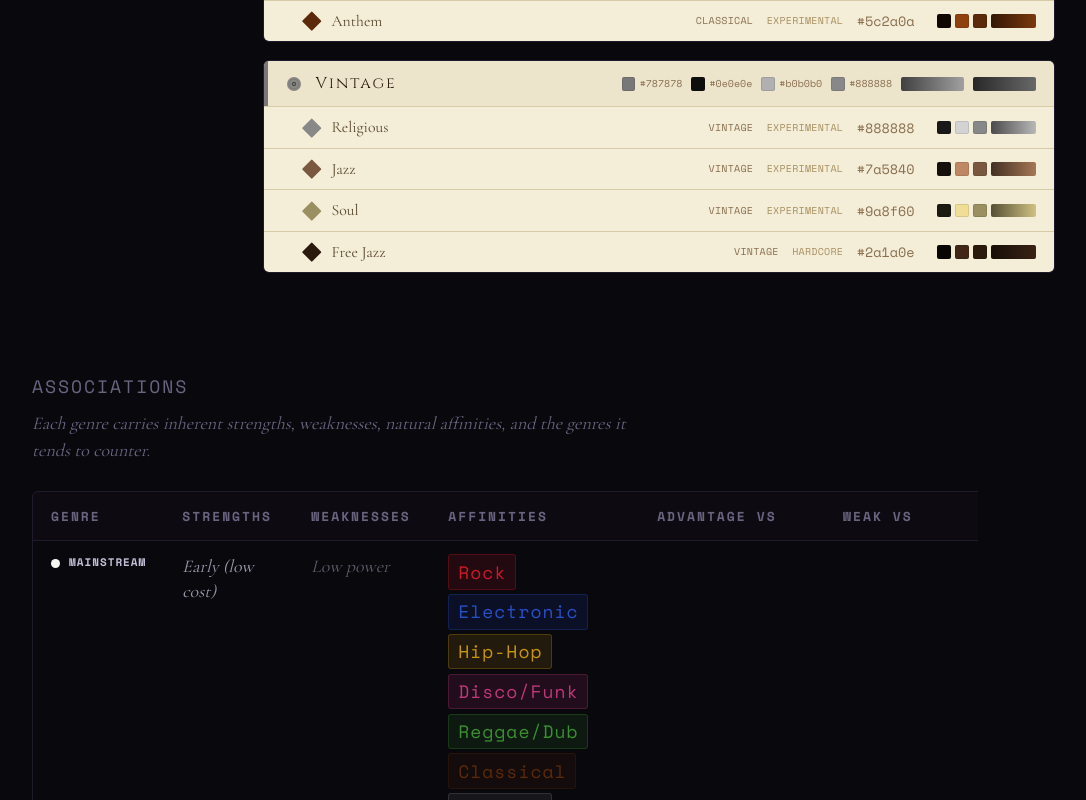
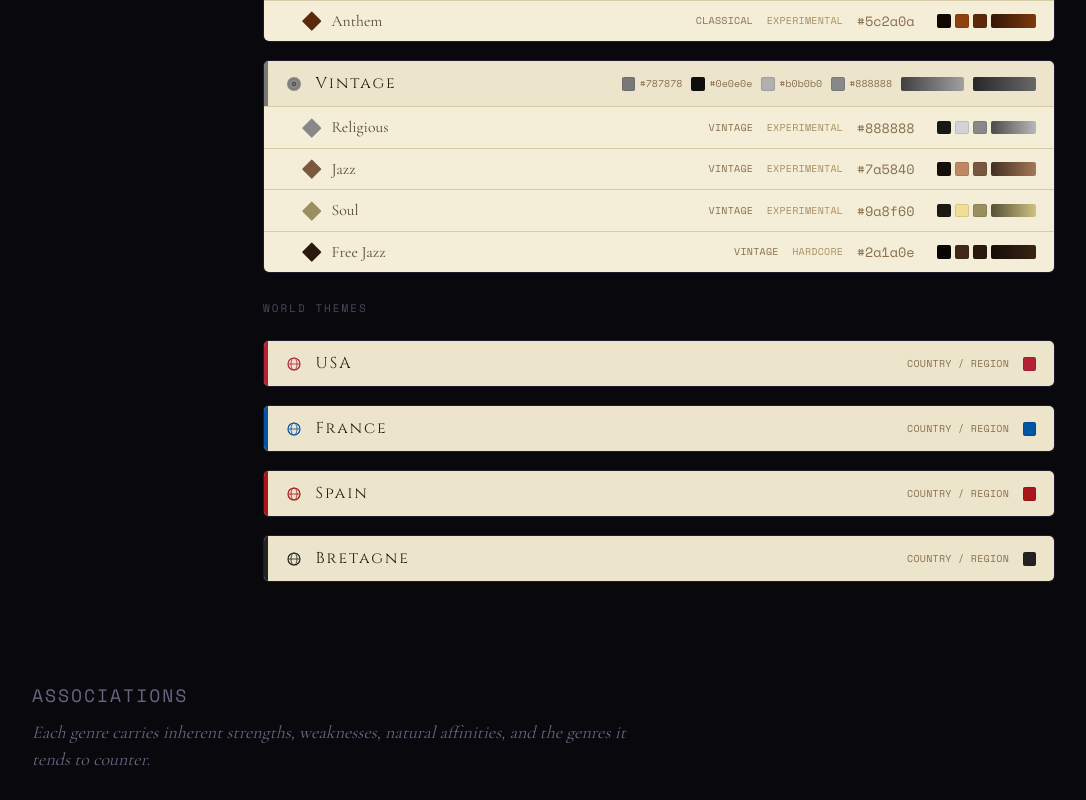
Before and after one commit to BehindTheMusicTree/the-music-deck-assets, a Next.js app: page /genres in a window 1280 px wide. Shown: the part 3840-4640 px from the top of the page, without its empty margins (135-1221 px from the left). Built offline with nearby package versions, Linux system fonts and the light colour scheme.

Commit message:
refactor: add world themes support in GenreThemePreview component to enhance genre representation and improve UI interactivity

```diff
--- a/components/GenreThemePreview.tsx
+++ b/components/GenreThemePreview.tsx
@@ -1,7 +1,13 @@
 "use client";
 
 import { useState } from "react";
-import { GENRE_NAMES, GENRE_THEMES, SUBGENRES, subgenreTheme } from "@/lib/genres";
+import {
+  GENRE_NAMES,
+  GENRE_THEMES,
+  SUBGENRES,
+  WORLD_THEMES,
+  subgenreTheme,
+} from "@/lib/genres";
 import type { GenreName } from "@/lib/genres";
 import Card, { type CardData, type GenreTheme } from "@/components/Card";
 
@@ -18,6 +24,13 @@ const BASE_CARD: CardData = {
   exp: 60,
   rarity: "Epic",
   artwork: "/cards/artworks/examples/artwork.example-bohemian-rhapsody-v2.png",
+};
+
+const WORLD_SUBGENRE_BY_COUNTRY: Record<string, string> = {
+  USA: "Country",
+  France: "French Variety",
+  Bretagne: "Folk Breton",
+  Spain: "Country",
 };
 
 function isVeryLight(hex: string) {
@@ -39,10 +52,10 @@ export default function GenreThemePreview() {
   ];
 
   return (
-    <div className="w-full overflow-x-auto pb-2">
-      <div className="flex gap-8 items-start min-w-[980px]">
+    <div className="w-full overflow-x-auto md:overflow-visible pb-2">
+      <div className="flex gap-8 items-start min-w-[980px] md:min-w-0">
         {/* Sticky card preview */}
-        <div className="sticky top-[104px] shrink-0 flex flex-col items-center gap-2">
+        <div className="shrink-0 flex flex-col items-center gap-2 self-start md:sticky md:top-[104px]">
           <div className="sm:hidden">
             <Card card={card} theme={theme} small genreName={selectedGenre} />
           </div>
@@ -139,6 +152,50 @@ export default function GenreThemePreview() {
               </div>
             );
           })}
+
+          <div className="font-mono text-[11px] tracking-[2px] text-muted uppercase mt-2 mb-1 opacity-70">
+            World Themes
+          </div>
+          {Object.entries(WORLD_THEMES).map(([country, t]) => (
+            <div
+              key={country}
+              className="border border-ui-border rounded-[6px] overflow-hidden"
+            >
+              <button
+                className="w-full flex items-center gap-3 px-4 py-2.5 text-left transition-opacity hover:opacity-80"
+                style={{ borderLeft: `4px solid ${t.border}`, background: "#ede4cc" }}
+                onClick={() => {
+                  setTheme(t);
+                  setSelectedGenre(country as GenreName);
+                  setCard({
+                    ...BASE_CARD,
+                    country,
+                    subgenre: WORLD_SUBGENRE_BY_COUNTRY[country] ?? "Country",
+                  });
+                }}
+              >
+                <span
+                  className="shrink-0"
+                  dangerouslySetInnerHTML={{
+                    __html: t.icon.replace(/currentColor/g, t.border),
+                  }}
+                />
+                <span
+                  className="font-cinzel text-sm tracking-[2px]"
+                  style={{ color: "#2e2010" }}
+                >
+                  {country}
+                </span>
+                <span
+                  className="font-mono text-[10px] tracking-wide uppercase ml-auto"
+                  style={{ color: "#8a7050" }}
+                >
+                  Country / Region
+                </span>
+                <div className="w-3 h-3 rounded-[2px] border border-black/10 shrink-0" style={{ background: t.border }} />
+              </button>
+            </div>
+          ))}
         </div>
       </div>
     </div>
```
